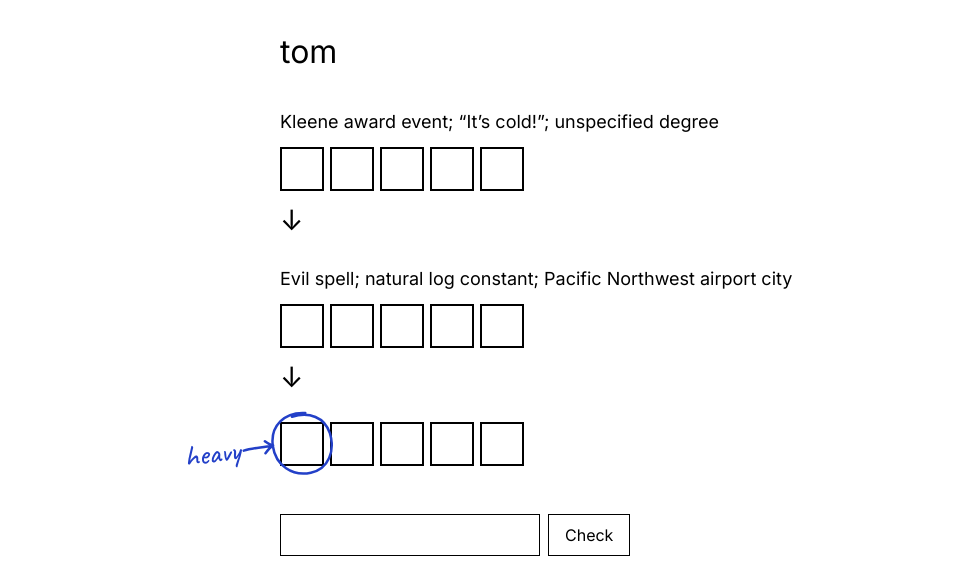
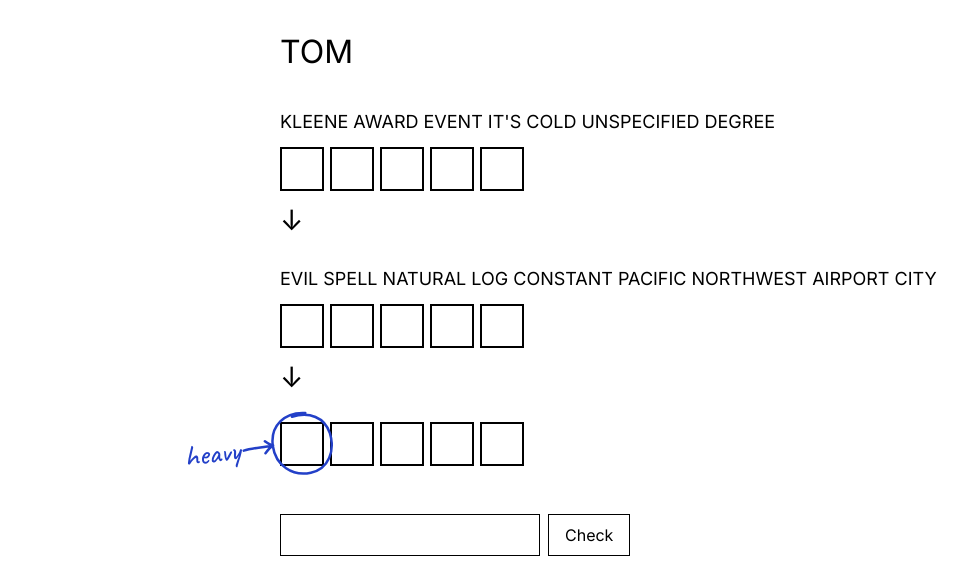
Before and after one commit to bbctol/a-hunt, a plain HTML site: page tom.html in a window 1280 px wide. Shown: the part 67-636 px from the top of the page, without its empty margins (0-978 px from the left). Drawn offline with Linux system fonts and the light colour scheme.

Commit message:
Update tom.html

```diff
--- a/tom.html
+++ b/tom.html
@@ -20,19 +20,19 @@
   <a class="hunt-title" href="index.html"><img src="images/logo.png" alt="A" width="139" height="120"></a>
 
   <main>
-    <h1>tom</h1>
+    <h1>TOM</h1>
 
     <div class="tom">
 
       <!-- SECTION 1: clue line, five empty squares, arrow -->
-      <p>Kleene award event; “It’s cold!”; unspecified degree</p>
+      <p>KLEENE AWARD EVENT IT'S COLD UNSPECIFIED DEGREE</p>
       <div class="boxes">
         <span class="box"></span><span class="box"></span><span class="box"></span><span class="box"></span><span class="box"></span>
       </div>
       <p class="arrow" aria-hidden="true">↓</p>
 
       <!-- SECTION 2 -->
-      <p>Evil spell; natural log constant; Pacific Northwest airport city</p>
+      <p>EVIL SPELL NATURAL LOG CONSTANT PACIFIC NORTHWEST AIRPORT CITY</p>
       <div class="boxes">
         <span class="box"></span><span class="box"></span><span class="box"></span><span class="box"></span><span class="box"></span>
       </div>
```
